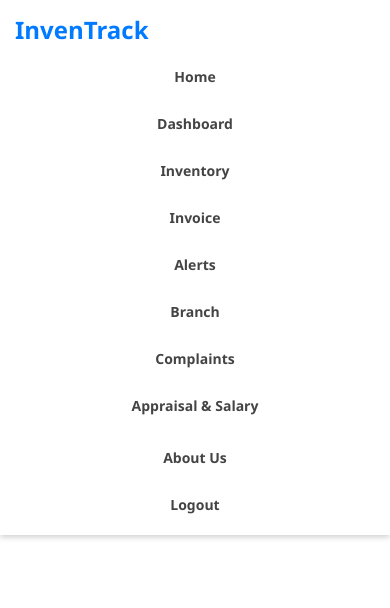
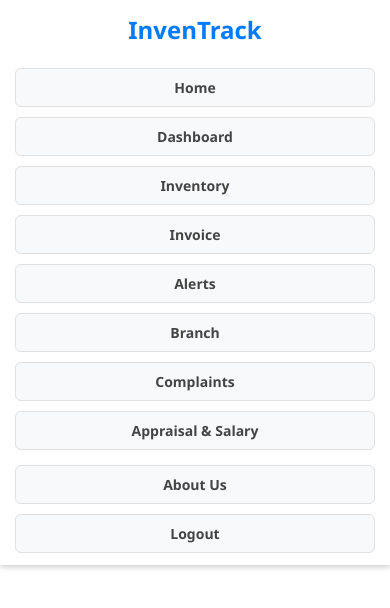
Before and after one commit to Navadeep-1817/inven_Track, a React (Vite) app in the folder invenTrack/: page /attendance in a window 390 px wide. Shown: the top 608 px of the page. Built offline with nearby package versions, Linux system fonts and the light colour scheme.

Commit message:
mobile-friendly

```diff
--- a/invenTrack/src/styles/Navbar.css
+++ b/invenTrack/src/styles/Navbar.css
@@ -14,9 +14,17 @@
 .navbar-left,
 .navbar-right {
   display: flex;
+  flex-direction: row;
   gap: 15px;
+  align-items: center;
 }
 
+.logo {
+  font-size: 20px;
+  font-weight: 700;
+  color: #007bff;
+  margin-right: 10px;
+}
 
 .main-navbar button {
   background: transparent;
@@ -39,8 +47,20 @@
 }
 
 
-/* Mobile Responsive */
-@media (max-width: 1024px) {
+/* Mobile Responsive - Only apply on smaller screens */
+@media (min-width: 769px) {
+  /* Ensure horizontal layout on desktop/tablet */
+  .main-navbar {
+    flex-direction: row !important;
+  }
+
+  .navbar-left,
+  .navbar-right {
+    flex-direction: row !important;
+  }
+}
+
+@media (max-width: 1024px) and (min-width: 769px) {
   .main-navbar {
     padding: 12px 30px;
   }
@@ -58,23 +78,38 @@
 
 @media (max-width: 768px) {
   .main-navbar {
-    flex-direction: column;
-    align-items: stretch;
+    flex-direction: column !important;
+    align-items: stretch !important;
     padding: 15px 20px;
     gap: 15px;
   }
 
   .navbar-left,
   .navbar-right {
-    flex-direction: column;
+    flex-direction: column !important;
     width: 100%;
     gap: 10px;
+    align-items: stretch;
+  }
+
+  .logo {
+    text-align: center;
+    margin-right: 0;
+    margin-bottom: 10px;
+    font-size: 22px;
   }
 
   .main-navbar button {
     width: 100%;
     text-align: center;
-    padding: 10px 14px;
+    padding: 12px 14px;
+    background: #f8f9fa;
+    border: 1px solid #e0e0e0;
+  }
+
+  .main-navbar button:hover {
+    background: #007bff;
+    color: white;
   }
 }
 
```
Also changed, not shown: 1 other file (tests, documents, lock files or other folders).
